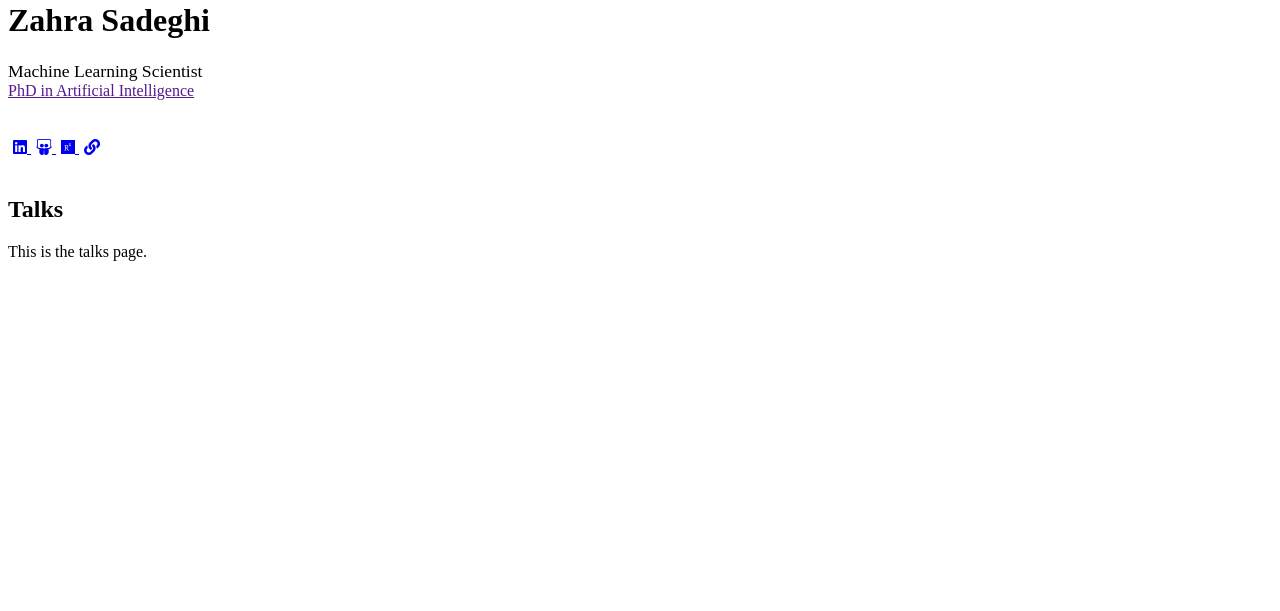
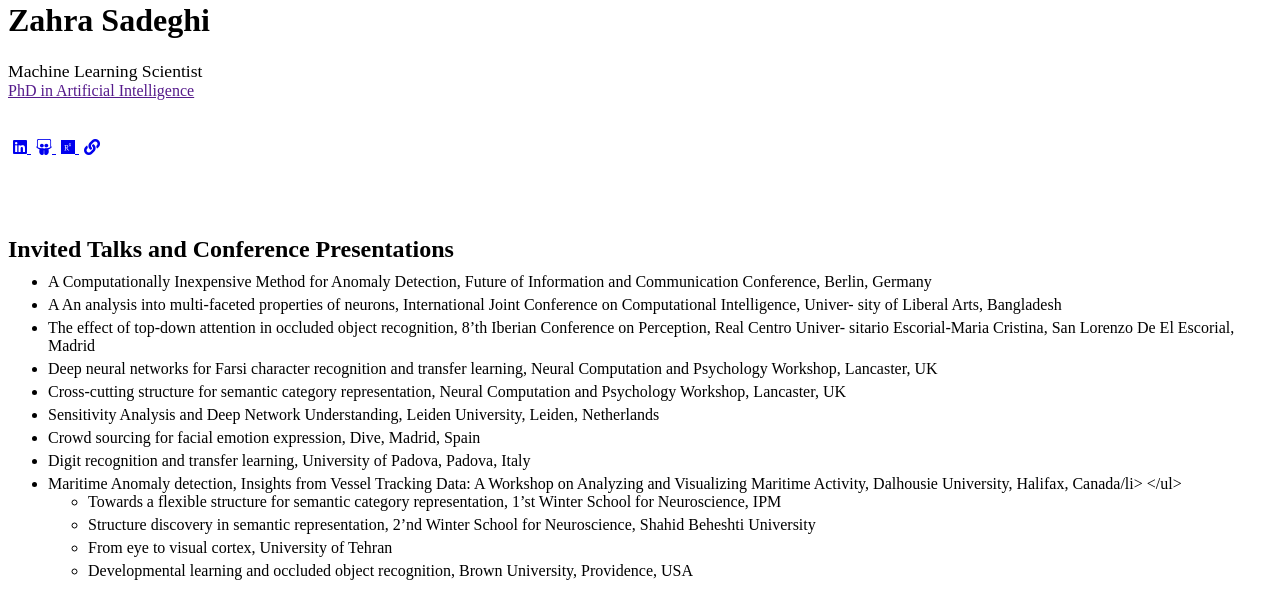
Before and after one commit to zahsa/zahsa.github.io, a Jekyll site: the page built from talks/index.md, in a window 1280 px wide. Shown: the part 331-942 px from the top of the page. Built offline with Jekyll 4.4.1, drawn with Linux system fonts in a browser that asks for light colours; nearby versions of some CDN libraries; some web fonts are replaced; a style sheet for code colours, icons or effects is not loaded; before the commit the page ends 900 px from its top, so only the background shows below that.

Commit message:
Update index.md

```diff
--- a/talks/index.md
+++ b/talks/index.md
@@ -2,5 +2,75 @@
 layout: homepage
 title: Talks
 ---
-# Talks
-This is the talks page.
+<!-- # Invited Talks -->
+
+<h1 id="invited-talks"></h1>
+
+<h2 style="margin: 60px 0px 10px;">Invited Talks and Conference Presentations</h2>
+
+<ul style="margin:0 0 5px;">
+  <li>A Computationally Inexpensive Method for Anomaly Detection, Future of Information and Communication Conference,
+Berlin, Germany</li>
+</ul>
+
+<ul style="margin:0 0 5px;">
+  <li>A An analysis into multi-faceted properties of neurons, International Joint Conference on Computational Intelligence, Univer-
+sity of Liberal Arts, Bangladesh </li>
+</ul>
+
+<ul style="margin:0 0 5px;">
+  <li>The effect of top-down attention in occluded object recognition, 8’th Iberian Conference on Perception, Real Centro Univer-
+sitario Escorial-Maria Cristina, San Lorenzo De El Escorial, Madrid </li>
+</ul>
+
+<ul style="margin:0 0 5px;">
+  <li>Deep neural networks for Farsi character recognition and transfer learning, Neural Computation and
+Psychology Workshop, Lancaster, UK </li>
+</ul>
+
+<ul style="margin:0 0 5px;">
+  <li>Cross-cutting structure for semantic category representation, Neural Computation and Psychology
+Workshop, Lancaster, UK </li>
+</ul>
+
+<ul style="margin:0 0 5px;">
+  <li>Sensitivity Analysis and Deep Network Understanding, Leiden University, Leiden, Netherlands</li>
+</ul>
+
+<ul style="margin:0 0 5px;">
+  <li>Crowd sourcing for facial emotion expression, Dive, Madrid, Spain</li>
+</ul>
+
+<ul style="margin:0 0 5px;">
+  <li>Digit recognition and transfer learning, University of Padova, Padova, Italy</li>
+</ul>
+
+<ul style="margin:0 0 5px;">
+  <li>Maritime Anomaly detection, Insights from Vessel Tracking Data: A Workshop on Analyzing and Visualizing Maritime
+Activity, Dalhousie University, Halifax, Canada/li>
+</ul>
+
+
+<ul style="margin:0 0 5px;">
+  <li>Towards a flexible structure for semantic category representation, 1’st Winter School for Neuroscience, IPM</li>
+</ul>
+
+
+<ul style="margin:0 0 5px;">
+  <li>Structure discovery in semantic representation, 2’nd Winter School for Neuroscience, Shahid Beheshti University</li>
+</ul>
+
+
+<ul style="margin:0 0 5px;">
+  <li>From eye to visual cortex, University of Tehran</li>
+</ul>
+
+
+<ul style="margin:0 0 5px;">
+  <li>Developmental learning and occluded object recognition, Brown University, Providence, USA</li>
+</ul>
+
+
+
+
+<!-- <h4 style="margin:0 10px 0;"></h4> -->
```
